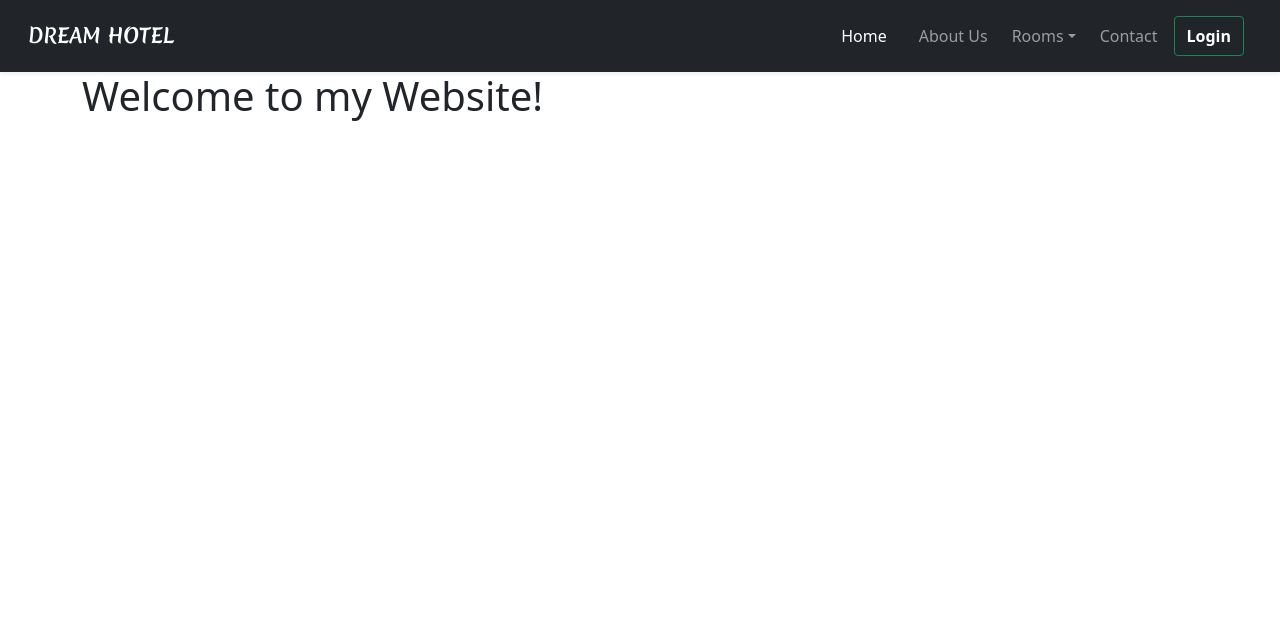
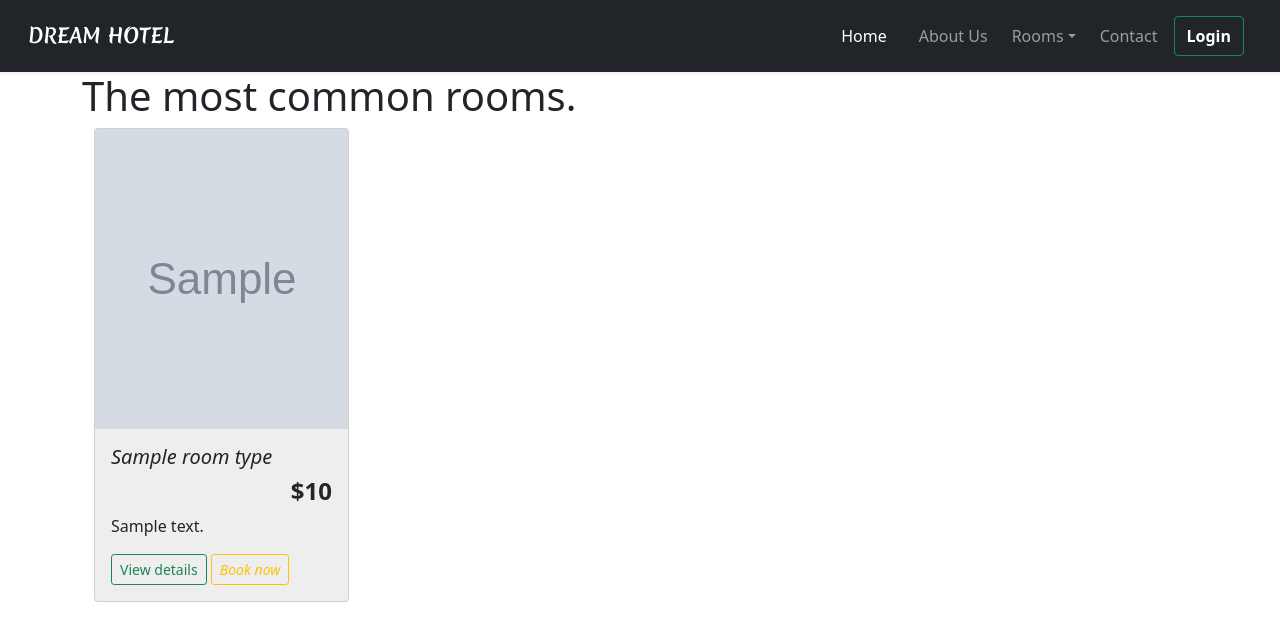
Before and after one commit to thanhanz/Flask---CNPM---TH, a Flask app: template OurApp/templates/index.html in a window 1280 px wide. Shown: the top 641 px of the page. Run offline with Flask 3, Linux system fonts and the light colour scheme; the template is opened without the code that fills it: most values are stand-ins (such as "Sample title", 1, 10 or a date in 2020); grey boxes marked "Sample" are stand-in pictures; some libraries are stand-ins or nearby versions.

Commit message:
Them card

```diff
--- a/OurApp/index.py
+++ b/OurApp/index.py
@@ -1,6 +1,5 @@
 #APP "/endpoint" here
 import sys
-
 from OurApp.dao import check_login, get_customer_by_id
 
 sys.path.append(".")
@@ -15,8 +14,9 @@ from flask_login import login_user, logout_user, current_user
 @app.route("/")
 def home():
     rts = dao.load_list_roomtypes()
+    rooms = dao.load_list_room()
 
-    return render_template('index.html', roomtypes=rts)
+    return render_template('index.html', roomtypes=rts, rooms=rooms)
 
 @app.route("/login", methods=['GET', 'POST'])
 def user_login():
--- a/OurApp/templates/index.html
+++ b/OurApp/templates/index.html
@@ -4,6 +4,30 @@
 
 {% block content %}
 
-<h1 class>Welcome to my Website!</h1>
+<h1 class>The most common rooms.</h1>
+
+<section id="gallery" >
+  <div class="container">
+    <div class="row">
+        {% for r in rooms %}
+        <div class="col-lg-3 mb-3">
+            <div class="card" style="background-color: #eee;">
+              <img src="{{ url_for('static', filename=r.thumbnail) }}" alt="" class="card-img-top w-100" style="height: 300px; object-fit: cover;" >
+
+                <div class="card-body ">
+                    <h5 class="card-title"><i>{{ r.roomType.name }}</i></h5>
+                    <h4 class="card-title text-right "><b>${{ "{:,.0f}".format(r.roomType.price)}}</b></h4>
+                    <p class="card-text">{{ r.note }}</p>
+                    <a href="" class="btn btn-outline-success btn-sm">View details</a>
+                    <a href="" class="btn btn-outline-warning btn-sm"><i class="far fa-heart">Book now</i></a>
+              </div>
+            </div>
+        </div>
+        {% endfor %}
+    </div>
+  </div>
+</section>
+
+
 
 {% endblock %}
```
Also changed, not shown: OurApp/dao.py (+4 -3 lines).
